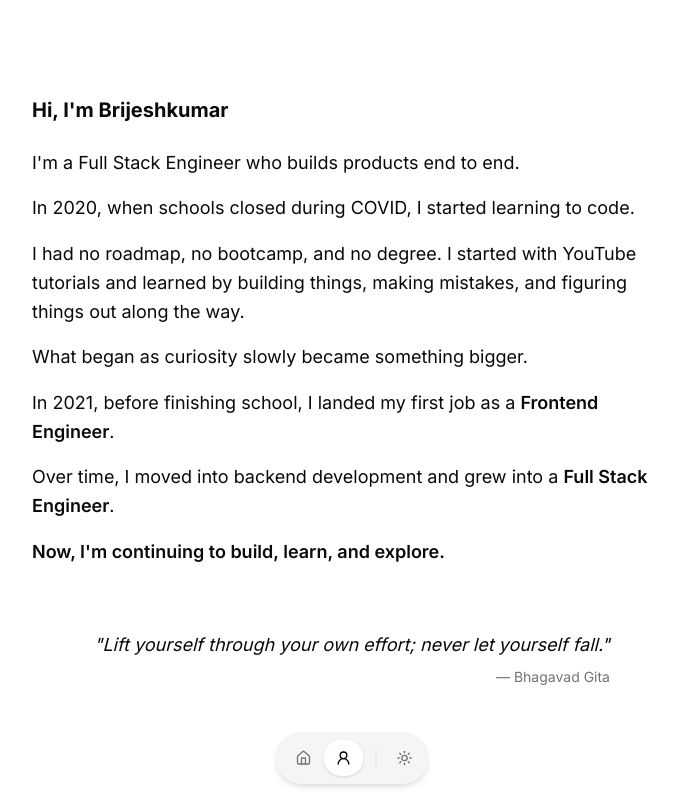
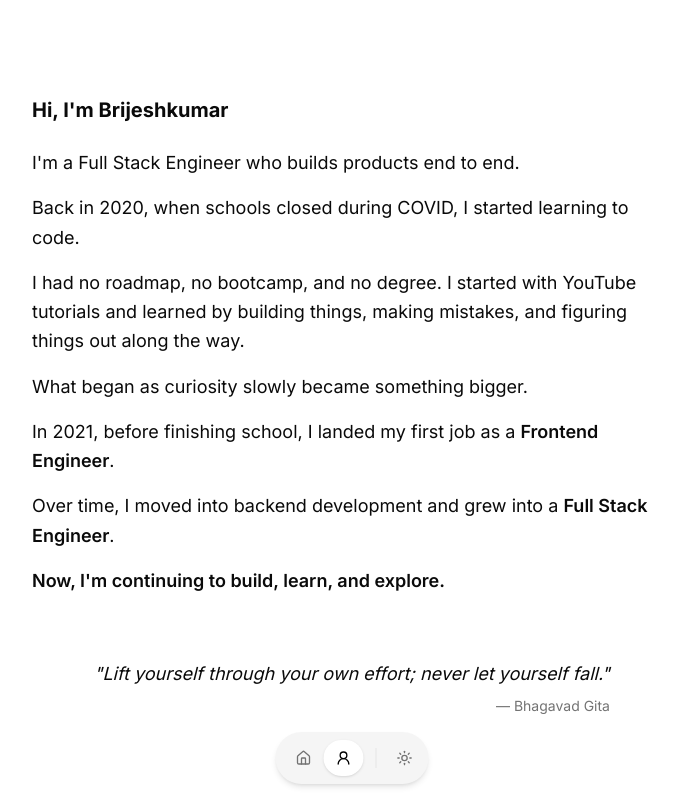
Before and after one commit to brijeshmarch16/portfolio, a Next.js app: page /about in a window 1280 px wide. Shown: the whole page, without its empty margins (288-966 px from the left). Built offline with nearby package versions, Linux system fonts and the light colour scheme.

Commit message:
Update about page wording

```diff
--- a/src/app/about/page.tsx
+++ b/src/app/about/page.tsx
@@ -5,7 +5,7 @@ export const metadata: Metadata = createPageMetadata(
   {
     title: "About Brijeshkumar Yadav | Full Stack Engineer",
     description:
-      "Hi, I'm Brijeshkumar. I'm a Full Stack Engineer who builds products end to end. In 2020, when schools closed during COVID, I started learning to code. In 2021, before finishing school, I landed my first job as a Frontend Engineer.",
+      "Hi, I'm Brijeshkumar. I'm a Full Stack Engineer who builds products end to end. Back in 2020, when schools closed during COVID, I started learning to code. In 2021, before finishing school, I landed my first job as a Frontend Engineer.",
   },
   "/about"
 )
@@ -23,7 +23,7 @@ export default function AboutPage() {
             I&apos;m a Full Stack Engineer who builds products end to end.
           </p>
           <p>
-            In 2020, when schools closed during COVID, I started learning to
+            Back in 2020, when schools closed during COVID, I started learning to
             code.
           </p>
           <p>
```
Also changed, not shown: public/llms.txt.
